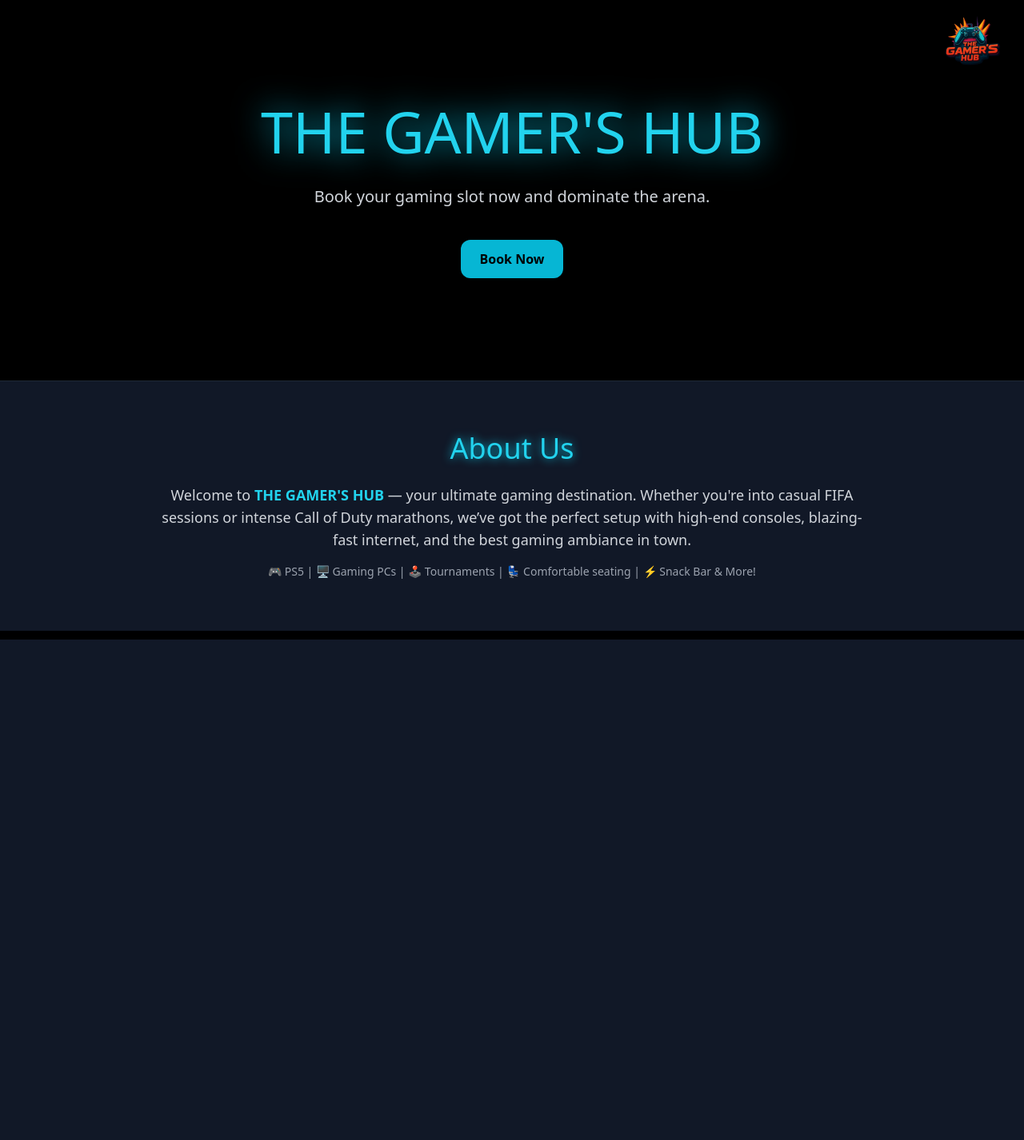
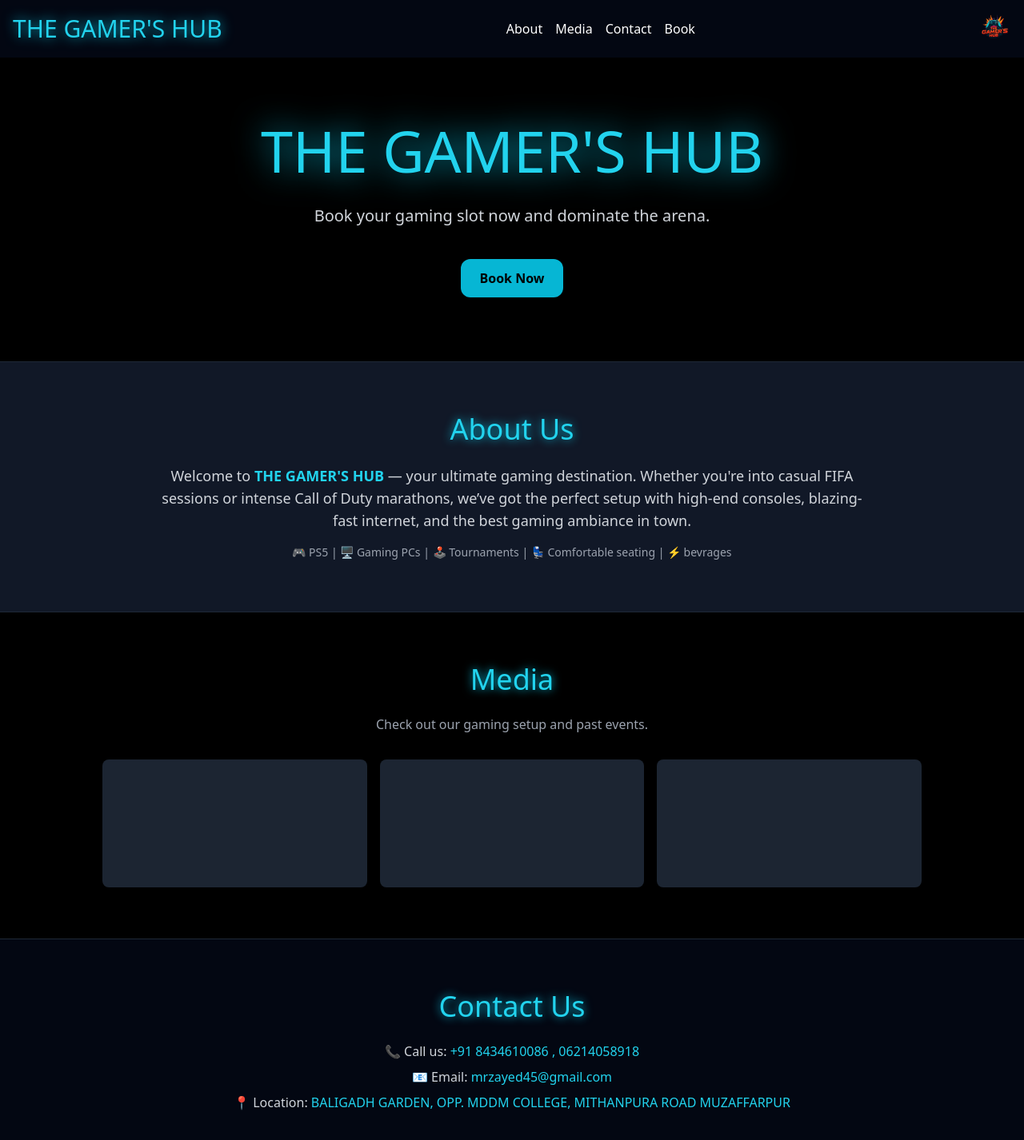
Before and after one commit to thegamershub1/the-gamers-hub, a React (Vite) app: page / in a window 1280 px wide. Shown: the top 1426 px of the page at 80% size. Before the commit the page ends 800 px from the top, so only its background shows below. Built offline with nearby package versions, Linux system fonts and the light colour scheme.

Commit message:
Added about, media, contact sections

```diff
--- a/src/App.jsx
+++ b/src/App.jsx
@@ -38,21 +38,23 @@
   };
 
   return (
-    <div className="min-h-screen bg-black text-white font-sans">
-      {/* Header with logo */}
-      <header className="w-full flex justify-between items-center px-6 py-4 absolute top-0 left-0 z-50">
-        <div></div>
-        <div>
-          <img
-            src="/logo.png"
-            alt="THE GAMER'S HUB Logo"
-            className="h-16 md:h-20 object-contain"
-          />
-        </div>
+    <div className="min-h-screen bg-black text-white font-sans scroll-smooth">
+      {/* Navbar */}
+      <header className="flex justify-between items-center p-4 bg-gray-950 shadow-md sticky top-0 z-50">
+        <h1 className="text-2xl md:text-3xl font-orbitron text-cyan-400 drop-shadow-[0_0_8px_#06b6d4]">
+          THE GAMER'S HUB
+        </h1>
+        <nav className="space-x-4 hidden md:flex">
+          <a href="#about" className="hover:text-cyan-400 transition">About</a>
+          <a href="#media" className="hover:text-cyan-400 transition">Media</a>
+          <a href="#contact" className="hover:text-cyan-400 transition">Contact</a>
+          <a href="#booking" className="hover:text-cyan-400 transition">Book</a>
+        </nav>
+        <img src="/logo.png" alt="Logo" className="w-10 h-10 object-contain" />
       </header>
 
       {/* Hero Section */}
-      <main className="flex flex-col items-center justify-center text-center px-4 py-32">
+      <main className="flex flex-col items-center justify-center text-center px-4 py-20">
         <h1 className="text-5xl md:text-7xl font-orbitron text-cyan-400 drop-shadow-[0_0_20px_#06b6d4] mb-4">
           THE GAMER'S HUB
         </h1>
@@ -68,7 +70,7 @@
       </main>
 
       {/* About Section */}
-      <section className="bg-gray-900 py-16 px-6 border-t border-gray-800">
+      <section id="about" className="bg-gray-900 py-16 px-6 border-t border-gray-800">
         <div className="max-w-4xl mx-auto text-center">
           <h3 className="text-3xl md:text-4xl font-orbitron text-cyan-400 mb-6 drop-shadow-[0_0_6px_#06b6d4]">
             About Us
@@ -79,16 +81,44 @@
             we’ve got the perfect setup with high-end consoles, blazing-fast internet, and the best gaming ambiance in town.
           </p>
           <p className="mt-4 text-gray-400 text-sm">
-            🎮 PS5 | 🖥️ Gaming PCs | 🕹️ Tournaments | 💺 Comfortable seating | ⚡ Snack Bar & More!
+            🎮 PS5 | 🖥️ Gaming PCs | 🕹️ Tournaments | 💺 Comfortable seating | ⚡ bevrages
           </p>
+        </div>
+      </section>
+
+      {/* Media Section */}
+      <section id="media" className="bg-black py-16 px-6 border-t border-gray-800">
+        <div className="max-w-5xl mx-auto text-center">
+          <h3 className="text-3xl md:text-4xl font-orbitron text-cyan-400 mb-6 drop-shadow-[0_0_6px_#06b6d4]">
+            Media
+          </h3>
+          <p className="text-gray-400 mb-8">Check out our gaming setup and past events.</p>
+          <div className="grid grid-cols-2 md:grid-cols-3 gap-4">
+            <div className="h-40 bg-gray-800 rounded-lg animate-pulse" />
+            <div className="h-40 bg-gray-800 rounded-lg animate-pulse" />
+            <div className="h-40 bg-gray-800 rounded-lg animate-pulse" />
+          </div>
+        </div>
+      </section>
+
+      {/* Contact Section */}
+      <section id="contact" className="bg-gray-950 py-16 px-6 border-t border-gray-800">
+        <div className="max-w-3xl mx-auto text-center">
+          <h3 className="text-3xl md:text-4xl font-orbitron text-cyan-400 mb-6 drop-shadow-[0_0_6px_#06b6d4]">
+            Contact Us
+          </h3>
+          <p className="text-gray-300">📞 Call us: <span className="text-cyan-400">+91 8434610086 , 06214058918</span></p>
+          <p className="text-gray-300 mt-2">📧 Email: <span className="text-cyan-400">mrzayed45@gmail.com</span></p>
+          <p className="text-gray-300 mt-2">📍 Location: <span className="text-cyan-400">BALIGADH GARDEN, OPP. MDDM COLLEGE, MITHANPURA ROAD MUZAFFARPUR</span></p>
         </div>
       </section>
 
       {/* Booking Form */}
       {showForm && (
         <section
+          id="booking"
           ref={formRef}
-          className="bg-gray-950 py-16 px-6 border-t border-gray-800"
+          className="bg-black py-16 px-6 border-t border-gray-800"
         >
           <div className="max-w-md mx-auto">
             <h3 className="text-2xl font-orbitron text-cyan-400 mb-4 text-center">
```
